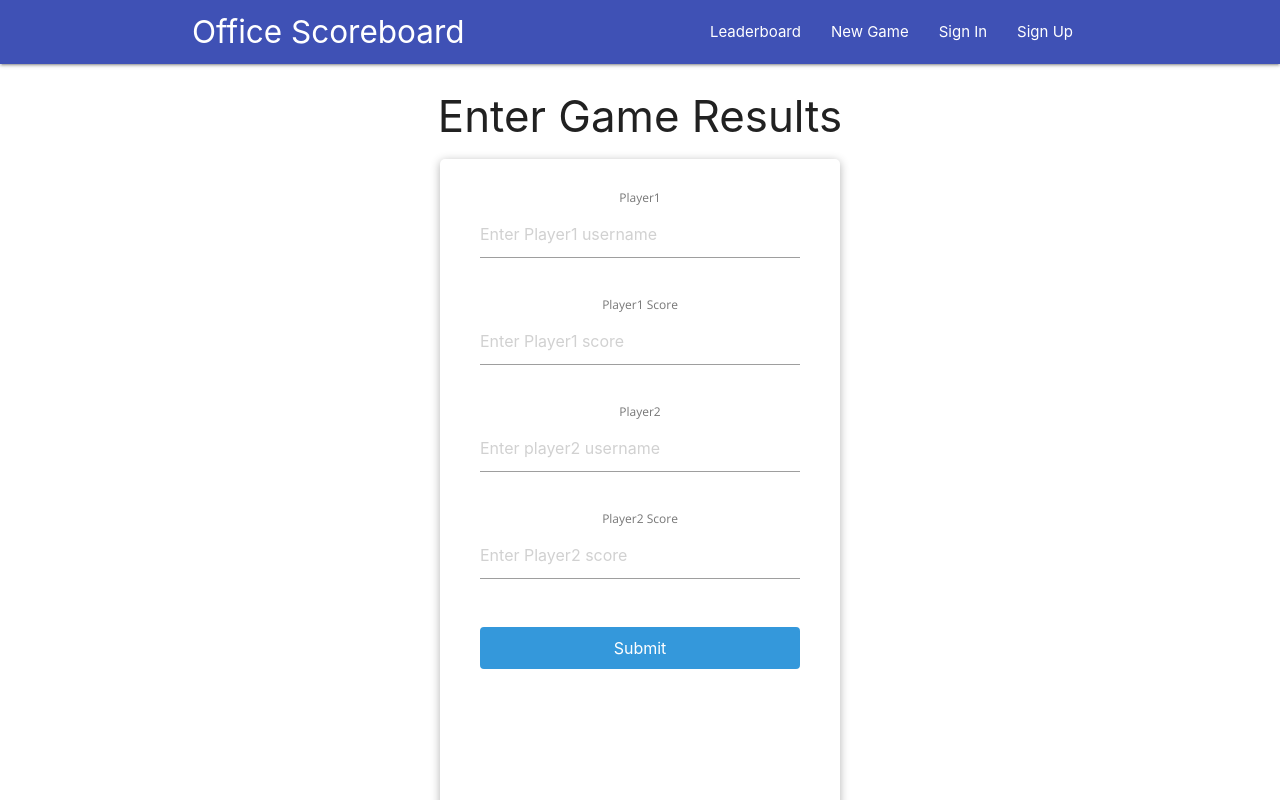
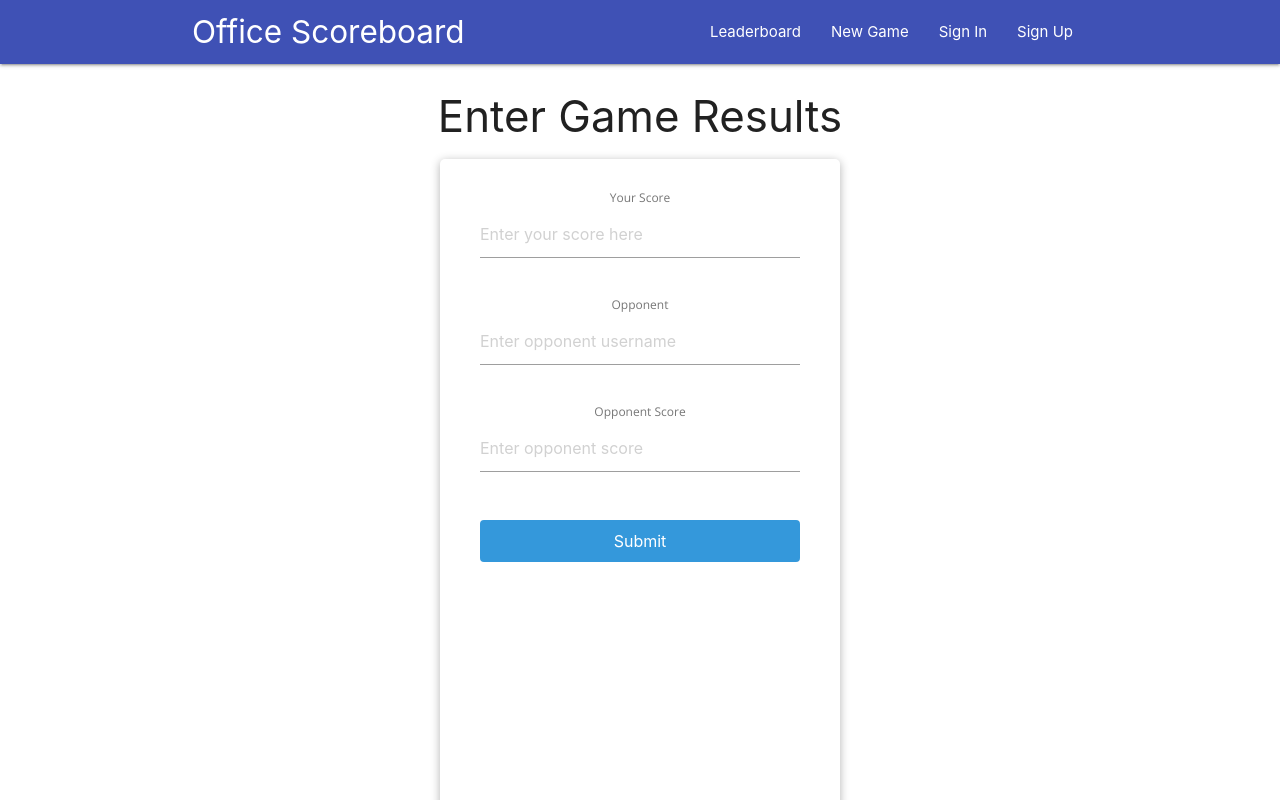
Before and after one commit to ProjectPikachu/officelabs-scorekeeper, a React app: page /NewGame in a window 1280 px wide. Shown: the top 800 px of the page. Built offline with nearby package versions, Linux system fonts and the light colour scheme.

Commit message:
NewGame form changes

```diff
--- a/client/Components/NewGame.jsx
+++ b/client/Components/NewGame.jsx
@@ -11,38 +11,29 @@ const NewGame = props => {
           onSubmit={props.onNewGameSubmit}
         >
           <div className="form-control">
-            <label for="full-name">Player1</label>
+            <label for="password">Your Score</label>
             <input
               type="text"
-              id="username"
-              placeholder="Enter Player1 username"
+              id="yourPoints"
+              placeholder="Enter your score here"
             />
             <small>Error message</small>
           </div>
           <div className="form-control">
-            <label for="password">Player1 Score</label>
+            <label for="username">Opponent</label>
             <input
               type="text"
-              id="Player1-score"
-              placeholder="Enter Player1 score"
+              id="opponentUsername"
+              placeholder="Enter opponent username"
             />
             <small>Error message</small>
           </div>
           <div className="form-control">
-            <label for="username">Player2</label>
+            <label for="password2">Opponent Score</label>
             <input
               type="text"
-              id="username"
-              placeholder="Enter player2 username"
-            />
-            <small>Error message</small>
-          </div>
-          <div className="form-control">
-            <label for="password2">Player2 Score</label>
-            <input
-              type="text"
-              id="Player2-score"
-              placeholder="Enter Player2 score"
+              id="opponentPoints"
+              placeholder="Enter opponent score"
             />
             <small>Error message</small>
           </div>
--- a/package.json
+++ b/package.json
@@ -5,7 +5,7 @@
   "main": "index.jsx",
   "scripts": {
     "start": "export NODE_ENV=dev; nodemon server/server.js",
-    "dev": "export NODE_ENV=dev; webpack-dev-server --open",
+    "dev": "export NODE_ENV=development; webpack-dev-server --open",
     "test": "export NODE_ENV=test; jest --watchAll",
     "build": "webpack",
     "quick": "export NODE_ENV=dev; npm run start & npm run dev"
```
